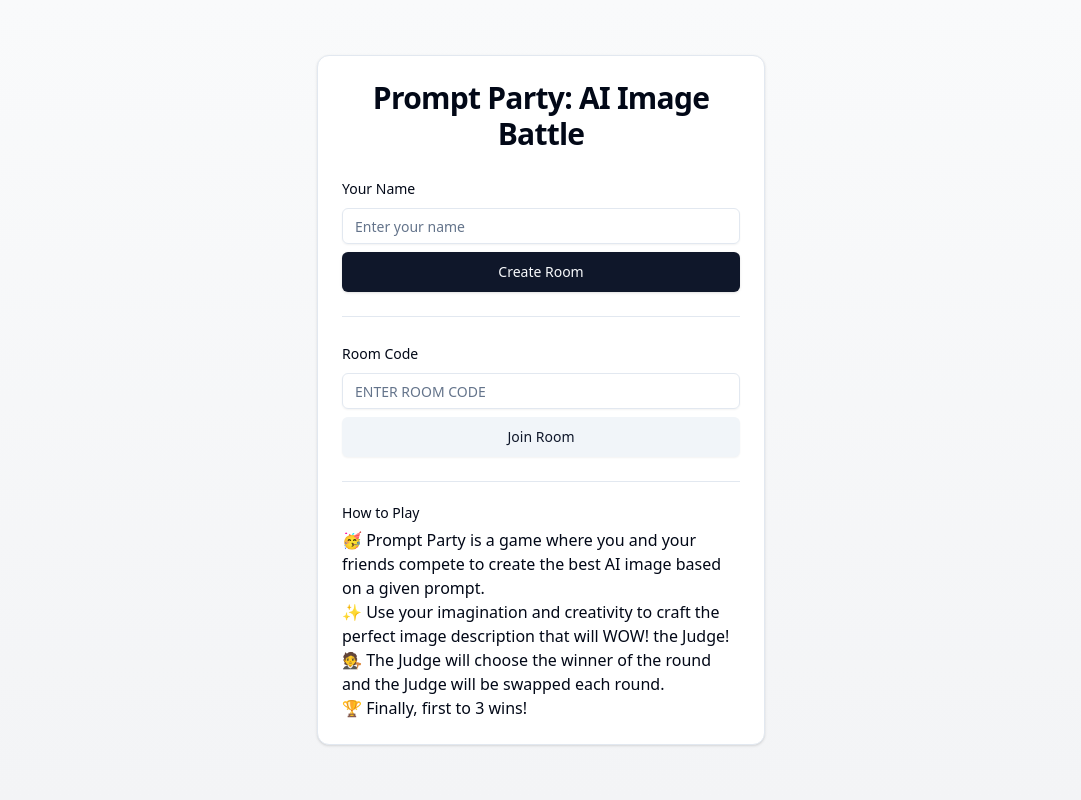
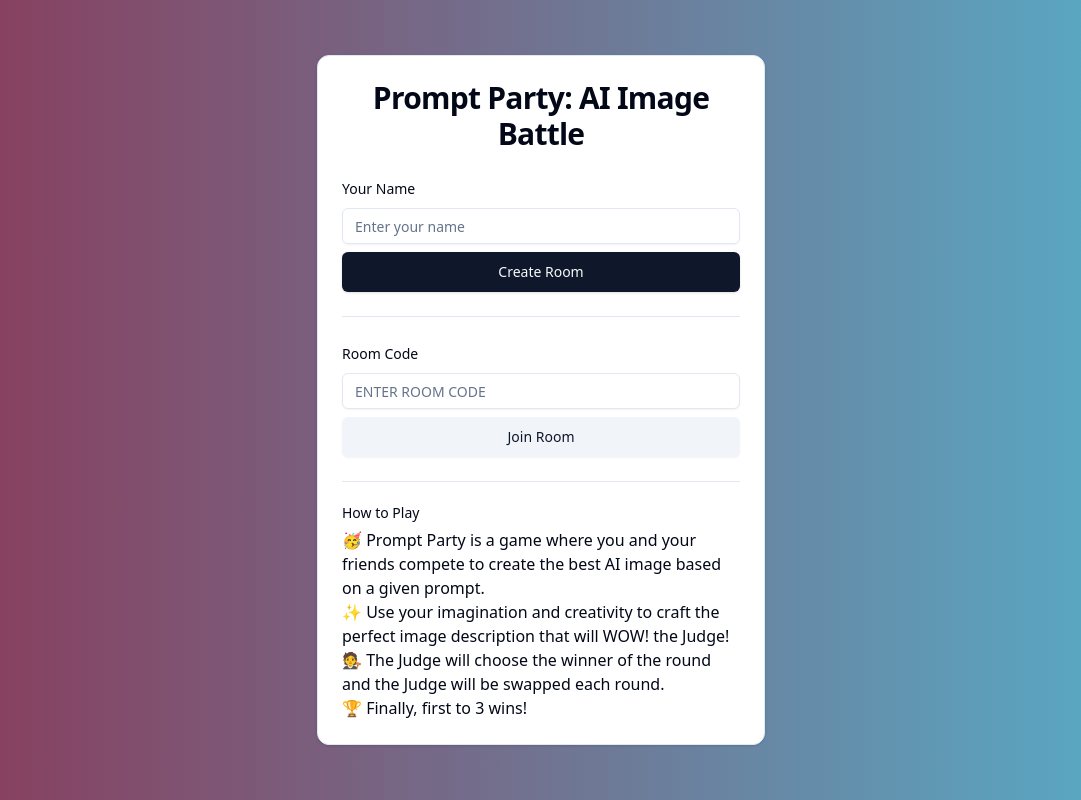
Before and after one commit to CreedTrue/prompt-party, a Next.js app: page / in a window 1280 px wide. Shown: the whole page, without its empty margins (99-1180 px from the left). Built offline with nearby package versions, Linux system fonts and the light colour scheme; no server answers.

Commit message:
Background Color

```diff
--- a/app/game/[roomCode]/results/page.tsx
+++ b/app/game/[roomCode]/results/page.tsx
@@ -79,7 +79,7 @@ export default function ResultsPage() {
   };
 
   return (
-    <div className="min-h-screen bg-gradient-to-b from-gray-50 to-gray-100 py-12 px-4 sm:px-6 lg:px-8">
+    <div className="min-h-screen py-12 px-4 sm:px-6 lg:px-8">
       <div className="max-w-6xl mx-auto space-y-8">
         {/* Winner Announcement */}
         {winner && (
--- a/app/globals.css
+++ b/app/globals.css
@@ -6,8 +6,7 @@
 
 @layer base {
   :root {
-
-    --background: 0 0% 100%;
+    --background: linear-gradient(90deg, rgba(139,56,88,1) 0%, rgba(86,175,202,1) 100%);
 
     --foreground: 222.2 84% 4.9%;
 
--- a/app/layout.tsx
+++ b/app/layout.tsx
@@ -74,7 +74,7 @@ export default function RootLayout({
   return (
     <html lang="en">
       <body
-        className={`${geistSans.variable} ${geistMono.variable} antialiased`}
+        className={`${geistSans.variable} ${geistMono.variable} antialiased min-h-screen bg-gradient-to-r from-[#8b3858] to-[#56afca]`}
       >
         {children}
       </body>
--- a/app/lobby/[roomCode]/page.tsx
+++ b/app/lobby/[roomCode]/page.tsx
@@ -99,7 +99,7 @@ export default function LobbyPage() {
   };
 
   return (
-    <div className="min-h-screen bg-gradient-to-b from-gray-50 to-gray-100 py-12 px-4 sm:px-6 lg:px-8">
+    <div className="min-h-screen py-12 px-4 sm:px-6 lg:px-8">
       <div className="max-w-3xl mx-auto">
         <Card>
           <CardHeader className="text-center">
--- a/app/page.tsx
+++ b/app/page.tsx
@@ -68,7 +68,7 @@ export default function Home() {
   };
 
   return (
-    <div className="flex min-h-screen items-center justify-center bg-gradient-to-b from-gray-50 to-gray-100 p-4">
+    <div className="flex min-h-screen items-center justify-center p-4">
       <Card className="w-full max-w-md">
         <CardHeader className="text-center">
           <CardTitle className="text-3xl font-bold">
```
